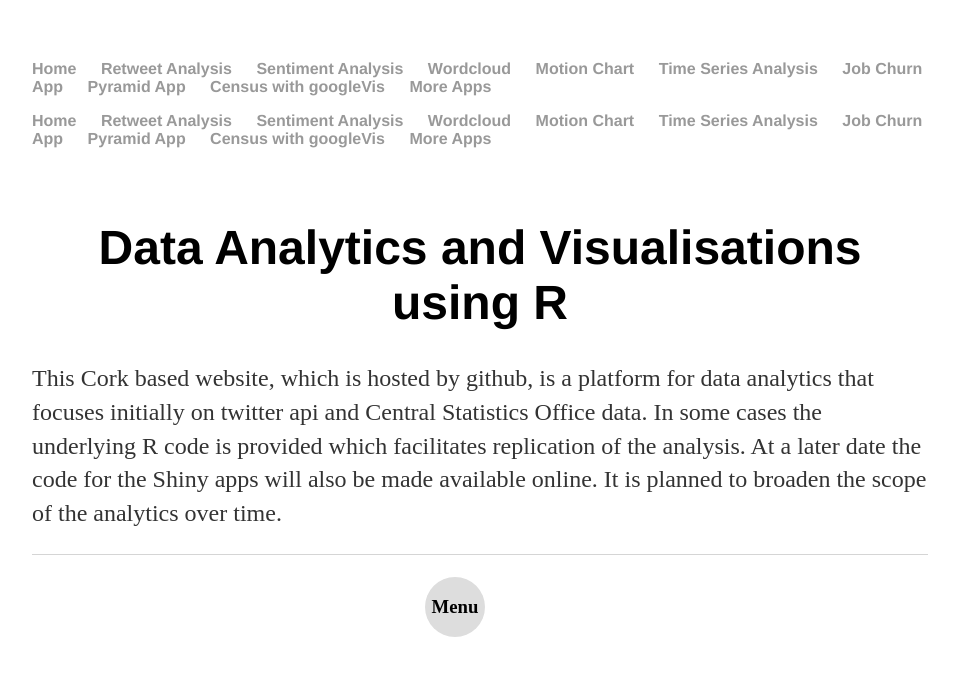
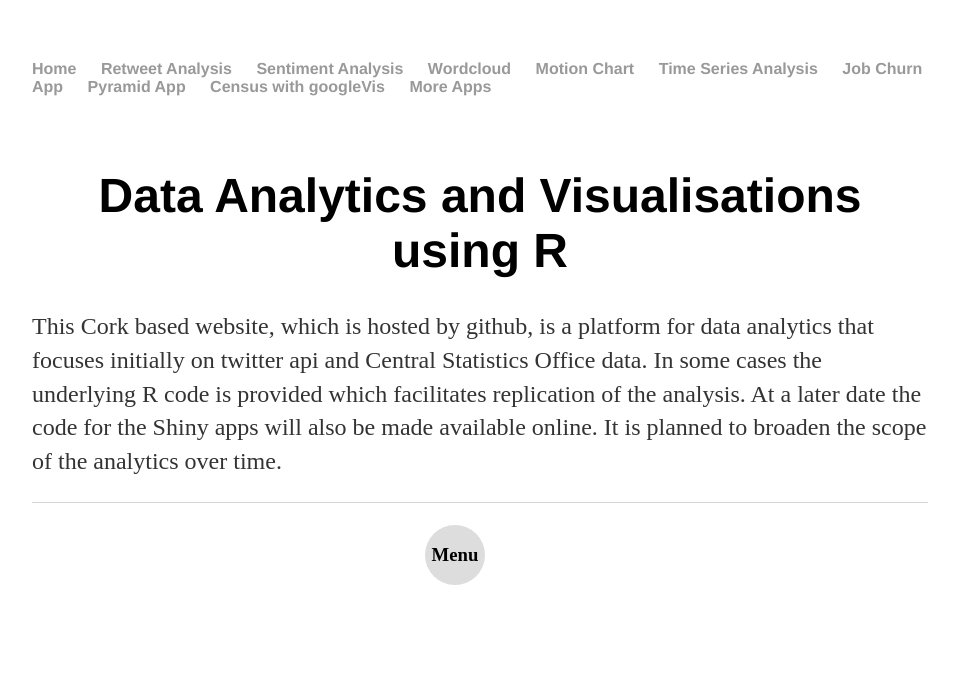
Before and after one commit to CorkDataAnalytics/CorkDataAnalytics.github.io, a Jekyll site: the page built from index.html, in a window 1280 px wide. Shown: the top 676 px of the page, without its empty margins (160-1117 px from the left). Built offline with Jekyll 4.4.1, drawn with Linux system fonts in a browser that asks for light colours; nearby versions of some CDN libraries.

Commit message:
Update index.html

```diff
--- a/index.html
+++ b/index.html
@@ -6,20 +6,6 @@ layout: newdefault
 <html>
 <head>
 
-			<nav>
-    		<ul>
-        		<li><a href="/">Home</a></li>
-        		<li><a href="/retweets">Retweet Analysis</a></li>
-        		<li><a href="/SentimentAnalysis">Sentiment Analysis</a></li>
-                        <li><a href="/Wordcloud">Wordcloud</a> </li>
-                        <li><a href="/Motion">Motion Chart</a></li>
-                        <li><a href="/timeseries">Time Series Analysis</a></li>
-                        <li><a href="/JobChurnAnalysis">Job Churn App</a></li>
-        		<li><a href="/pyramids">Pyramid App</a></li>
-        		<li><a href="/census">Census with googleVis</a></li>
-        		<li><a href="/More">More Apps</a></li>
-    		</ul>
-		</nav>
 
 <meta name="DC.Description" content="A website built on R based analysis of Central Statistics Office aswell as Twitter data.">
 <meta name="DC.Keywords" content="Cork, Data, Analytics, Retweets, Sentiment Analysis, Shiny Apps, Word Cloud, Time Series Analysis, CSO data"<meta http-equiv="content-type" content="text/html;charset=UTF-8">
```
